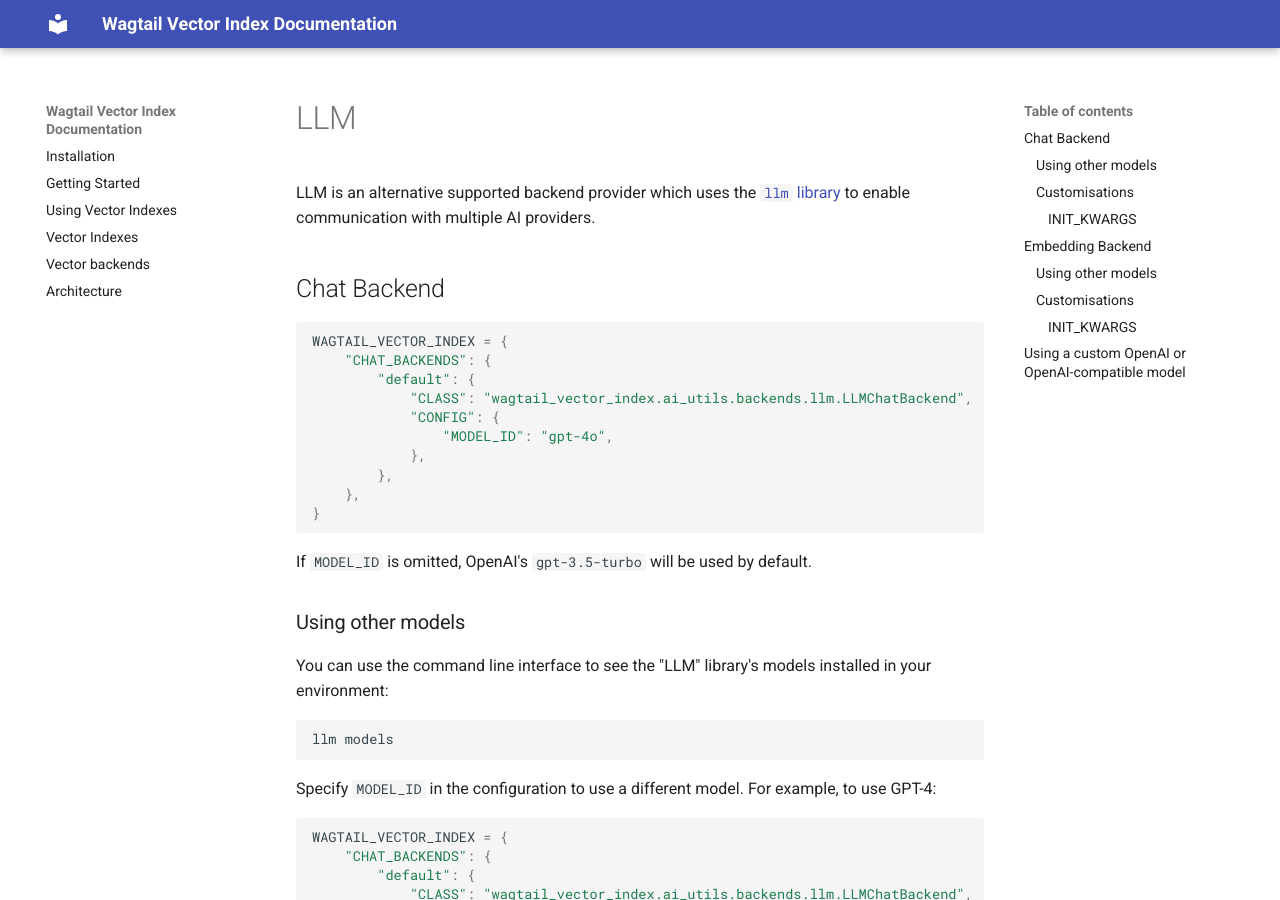
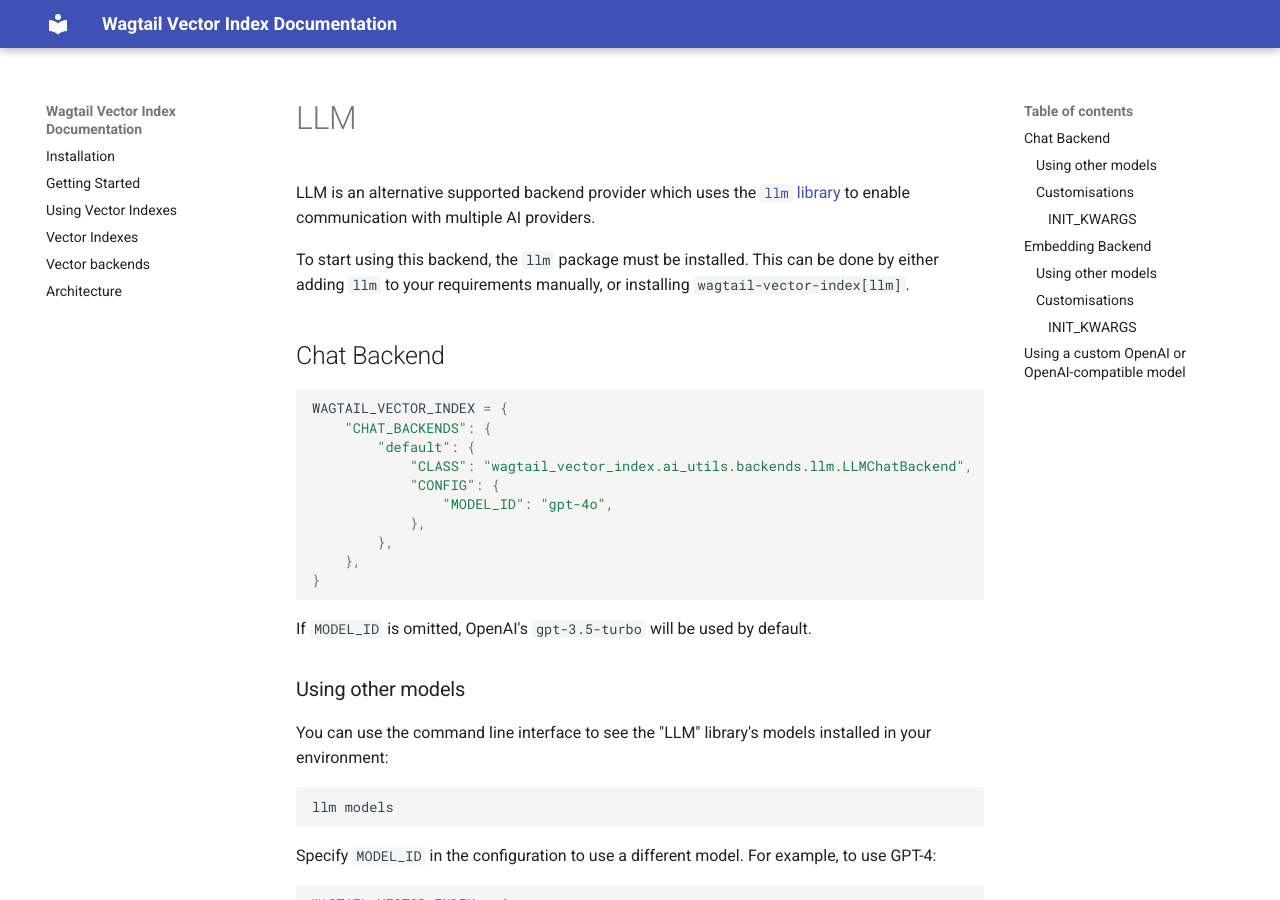
Before and after one commit to wagtail/wagtail-vector-index, an MkDocs documentation site: the page built from docs/ai-backends/llm.md, in a window 1280 px wide and 900 px high. Built offline with MkDocs 1.6.1 and Material for MkDocs 9.7.7, drawn with Linux system fonts in a browser that asks for light colours.

Commit message:
Add docs on installing llm package

````diff
--- a/docs/ai-backends/llm.md
+++ b/docs/ai-backends/llm.md
@@ -2,8 +2,9 @@
 
 LLM is an alternative supported backend provider which uses the [`llm` library](https://github.com/simonw/llm) to enable communication with multiple AI providers.
 
+To start using this backend, the `llm` package must be installed. This can be done by either adding `llm` to your requirements manually, or installing `wagtail-vector-index[llm]`.
+
 ## Chat Backend
-
 
 ```python
 WAGTAIL_VECTOR_INDEX = {
````
